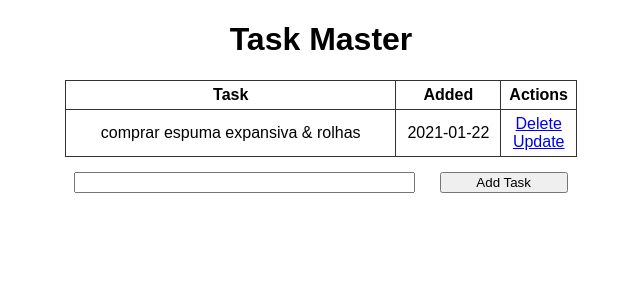
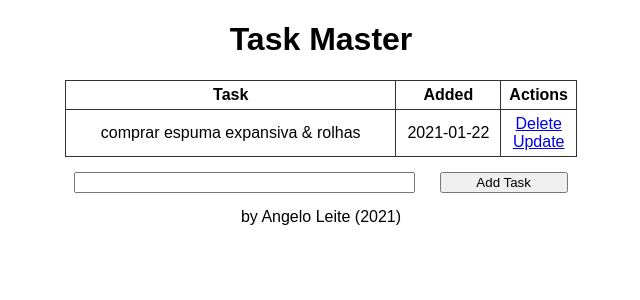
Before and after one commit to angelolmg/flask-taskmaster, a Flask app: page / in a window 1280 px wide. Shown: the top 300 px of the page, without its empty margins (319-959 px from the left). Run offline with Flask 2, Linux system fonts and the light colour scheme; data comes from the database, SQL or seed files in the repository.

Commit message:
Update footer

```diff
--- a/templates/base.html
+++ b/templates/base.html
@@ -9,4 +9,5 @@
 <body>
     {% block body %}{% endblock %}
 </body>
+<footer>by Angelo Leite (2021)</footer>
 </html>
```
